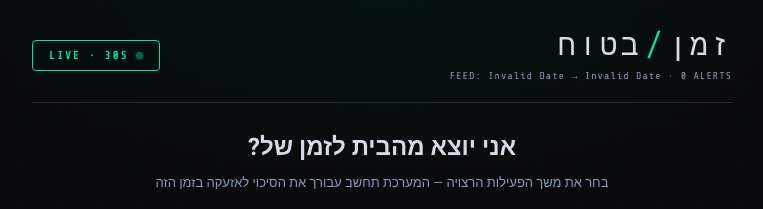
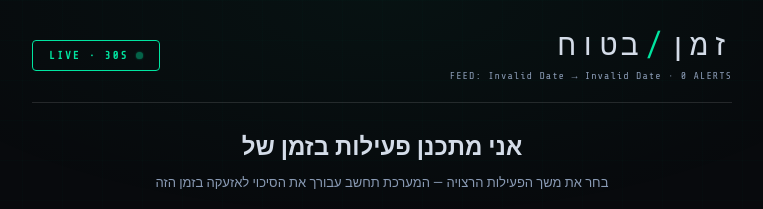
Before and after one commit to Gal9amar/test2, a plain HTML site: page index.html in a window 1280 px wide. Shown: the top 209 px of the page, without its empty margins (258-1021 px from the left). Drawn offline with nearby package versions, Linux system fonts and the light colour scheme; no server answers.

Commit message:
update: duration title text

```diff
--- a/index.html
+++ b/index.html
@@ -646,7 +646,7 @@ footer {
 
   <!-- DURATION PICKER — above gauge -->
   <div class="duration-intro">
-    <div class="duration-intro-title">אני יוצא מהבית לזמן של?</div>
+    <div class="duration-intro-title">אני מתכנן פעילות בזמן של</div>
     <div class="duration-intro-sub">בחר את משך הפעילות הרצויה — המערכת תחשב עבורך את הסיכוי לאזעקה בזמן הזה</div>
     <div class="pills" id="pills">
       <div class="pill" data-min="5">5 דק׳</div>
```
